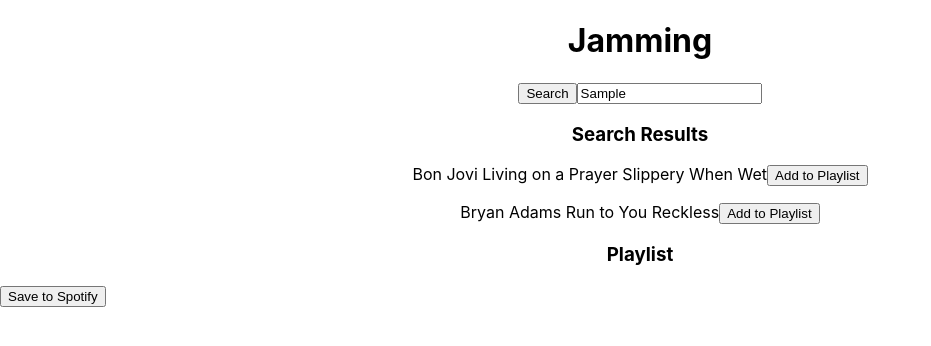
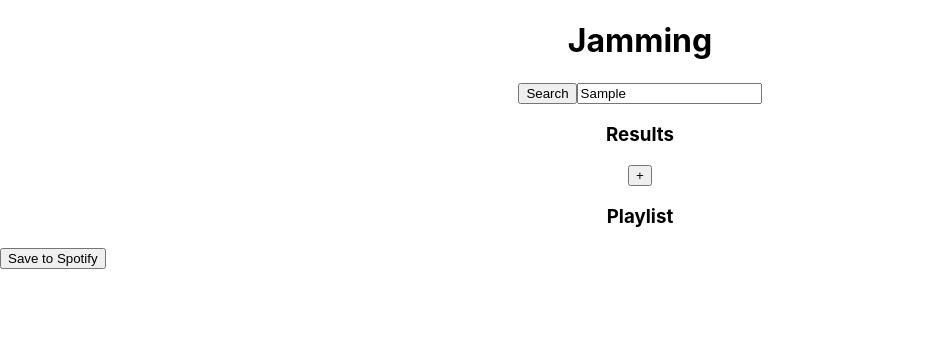
Before and after one commit to kayholliday/jammming, a React (Create React App) app: page / in a window 1280 px wide. Both pictures are taken after typing "Sample" into the empty fields and a click on the button "Search". Shown: the top 346 px of the page, without its empty margins (0-931 px from the left). Built offline with nearby package versions, Linux system fonts and the light colour scheme.

Commit message:
link Track to SearchResults - starting

```diff
--- a/src/App.js
+++ b/src/App.js
@@ -2,7 +2,7 @@ import React, {useState} from 'react';
 import './App.css';
 import SearchBar from './SearchBar';
 import Playlist from './Playlist';
-import Tracklist from './Tracklist';
+import Tracklist from './SearchResults';
 
 //Check out App and AddThought for how to add track to playlist
 
@@ -16,13 +16,7 @@ function App() {
       <div className='App'>
         <div className="content">
           <h1>Jamming</h1>
-          <SearchBar /*showResults ={showResults}*//>
-          <ul /*className='results'*/>
-            {/*results.map((track) => (
-              <Track key={track.id} track={track} removeResult={removeResult}/>
-            ))*/}
-          </ul>
-
+          <SearchBar />
         </div>
       </div>
     <div>
--- a/src/Playlist.js
+++ b/src/Playlist.js
@@ -1,6 +1,6 @@
 import React from "react";
 
-//child component of Tracklist
+//child component of SearchResults
 
 function Playlist({tracks, setTracks, updateStatus}) {
     return (
@@ -11,7 +11,7 @@ function Playlist({tracks, setTracks, updateStatus}) {
                     tracks && tracks.map(track => {
                         if(track && track.status==='Playlist')
                         return<>
-                            <p className="track" key={track.id}>{track.artist} {track.songTitle} {track.album}<button className="removeFromPlaylist" key={track.id} onClick={()=>{updateStatus(track.id, 'SearchResult')}}>Remove from Playlist</button></p></>
+                            <p className="track" key={track.id}>{track.artist} {track.name} {track.album}<button className="removeFromPlaylist" key={track.id} onClick={()=>{updateStatus(track.id, 'SearchResult')}}>-</button></p></>
           })
         }
             </div>
--- a/src/SearchBar.js
+++ b/src/SearchBar.js
@@ -1,7 +1,5 @@
 import React, {useState} from "react";
-import Tracklist from "./Tracklist";
-
-//export stored input data to ? to get the results
+import SearchResults from "./SearchResults";
 
 const SearchBar = () => {
     const [tracklist, setTracklist] = useState(null);
@@ -15,7 +13,7 @@ const SearchBar = () => {
         </form>
         <div className="tracklist">
             {tracklist === "tracklist" &&
-                <Tracklist />
+                <SearchResults />
             }
         </div>
       </>
--- a/src/SearchResults.js
+++ b/src/SearchResults.js
@@ -1,22 +1,39 @@
-import React from "react";
+import React, {useState} from "react";
+import Tracklist from "./Tracklist";
+import Playlist from "./Playlist";
+import Track from "./Track";
 
-//child component of Tracklist
-//take input from SearchBar and use it to return Tracklists
+//parent component of Tracklist and Playlist
 
-const SearchResults = ({tracks, setTracks, updateStatus}) => {
+const SearchResults = () => {
+    const [tracks, setTracks] = useState([{
+        id:'',
+        name: '',
+        artist: '',
+        album: '',
+        status: 'SearchResult'
+    }]);
 
-  return (
-    <div className="searchresults">
-      <h3>Search Results</h3>
-        {
-          tracks && tracks.map(track => {
-            if(track && track.status==='SearchResult')
-              return<>
-                <p className="track" key={track.id}>{track.artist} {track.songTitle} {track.album}<button className="addToPlaylist" key={track.id} onClick={()=>{updateStatus(track.id, 'Playlist')}}>Add to Playlist</button></p></>
-          })
-        }
-    </div>
-  )
+    //Maps through the tracks and finds the matching id
+    //It then changes the status of that track which moves the component from SearchResults to Playlist and visa versa
+    const updateStatus = (id, newStatus) => {
+        let allTracks=tracks;
+        allTracks=allTracks.map(track => {
+            if(track.id===id){
+                track.status=newStatus;
+            }
+        return track;
+        })
+        setTracks(allTracks)
+    }
+
+    return (
+        <div className="searchresults">
+            <h3>Results</h3>
+            <Tracklist tracks={tracks} setTracks={setTracks} updateStatus={updateStatus} />
+            <Playlist tracks={tracks} setTracks={setTracks} updateStatus={updateStatus} />
+        </div>
+     );
 }
 
 export default SearchResults;
--- a/src/Track.js
+++ b/src/Track.js
@@ -1,33 +1,32 @@
-import React, { useState } from "react";
-import SearchResults from "./SearchResults";
+import React from "react";
 
-//track return here get imported to Tracklist
-//need to get the addTrack functionimported fro SearchBar
+//child component of Tracklist
+//tracks from here appear in Tracklist
 
-let nextId = 0;
-export function generateId () {
-    const result = nextId;
-    nextId +=1;
-    return result;
-};
+const tracks = [
+  {
+    id: 1,
+    artist: 'Bon Jovi',
+    name: 'Living on a Prayer',
+    album: 'Slippery When Wet',
+    status: 'SearchResult'
+  },
+  {
+    id: 2,
+    artist: 'Bryan Adams',
+    name: 'Run to You',
+    album: 'Reckless',
+    status: 'SearchResult'
+  }
+];
 
-const Track = (props) => {
-    const {track, addTrack} = props;
-    const tracks = ['artist: Bon Jovi ', 'songTitle: Living on a Prayer ', 'album: Slippery When Wet ']
-
-          /*artist: 'Bryan Adams',
-          songTitle: 'Run to You',
-          album: 'Reckless'*/
-    const handleAddClick = () => {
-        addTrack(track);
-    };
+const Track = () => {
+    const arrayTracks = tracks.map((track) => <li>{track}</li>)
     return (
-        <li className="track">
-            <button className="addtrack" onClick={handleAddClick}>Add</button>
-            <div className="tracks">{tracks}</div>
-        </li>
-
-     );
+        <div className="track">
+            <ul>{arrayTracks}</ul>
+        </div>
+    );
 }
 
 export default Track;
--- a/src/Tracklist.js
+++ b/src/Tracklist.js
@@ -1,46 +1,21 @@
-import React, {useState} from "react";
-import SearchResults from "./SearchResults";
-import Playlist from "./Playlist";
+import React from "react";
 
-//parent component of SearchResults and Playlist
+//child component of SearchResults
+//take input from SearchBar and use it to return Tracklists
 
-const Tracklist = () => {
-    const [tracks, setTracks] = useState([
+const Tracklist = ({tracks, setTracks, updateStatus}) => {
+
+  return (
+    <div className="tracklist">
         {
-          id: 1,
-          artist: 'Bon Jovi',
-          songTitle: 'Living on a Prayer',
-          album: 'Slippery When Wet',
-          status: 'SearchResult'
-        },
-        {
-          id: 2,
-          artist: 'Bryan Adams',
-          songTitle: 'Run to You',
-          album: 'Reckless',
-          status: 'SearchResult'
+          tracks && tracks.map(track => {
+            if(track && track.status==='SearchResult')
+              return<>
+                <p className="track" key={track.id}>{track.artist} {track.name} {track.album}<button className="addToPlaylist" key={track.id} onClick={()=>{updateStatus(track.id, 'Playlist')}}>+</button></p></>
+          })
         }
-      ]);
-
-    //Maps through the tracks and finds the matching id
-    //It then changes the status of that track which moves the component from SearchResults to Playlist and visa versa
-    const updateStatus = (id, newStatus) => {
-        let allTracks=tracks;
-        allTracks=allTracks.map(track => {
-            if(track.id===id){
-                track.status=newStatus;
-            }
-        return track;
-        })
-        setTracks(allTracks)
-    }
-
-    return (
-        <div className="tracklist">
-            <SearchResults tracks={tracks} setTracks={setTracks} updateStatus={updateStatus} />
-            <Playlist tracks={tracks} setTracks={setTracks} updateStatus={updateStatus} />
-        </div>
-     );
+    </div>
+  )
 }
 
 export default Tracklist;
```
